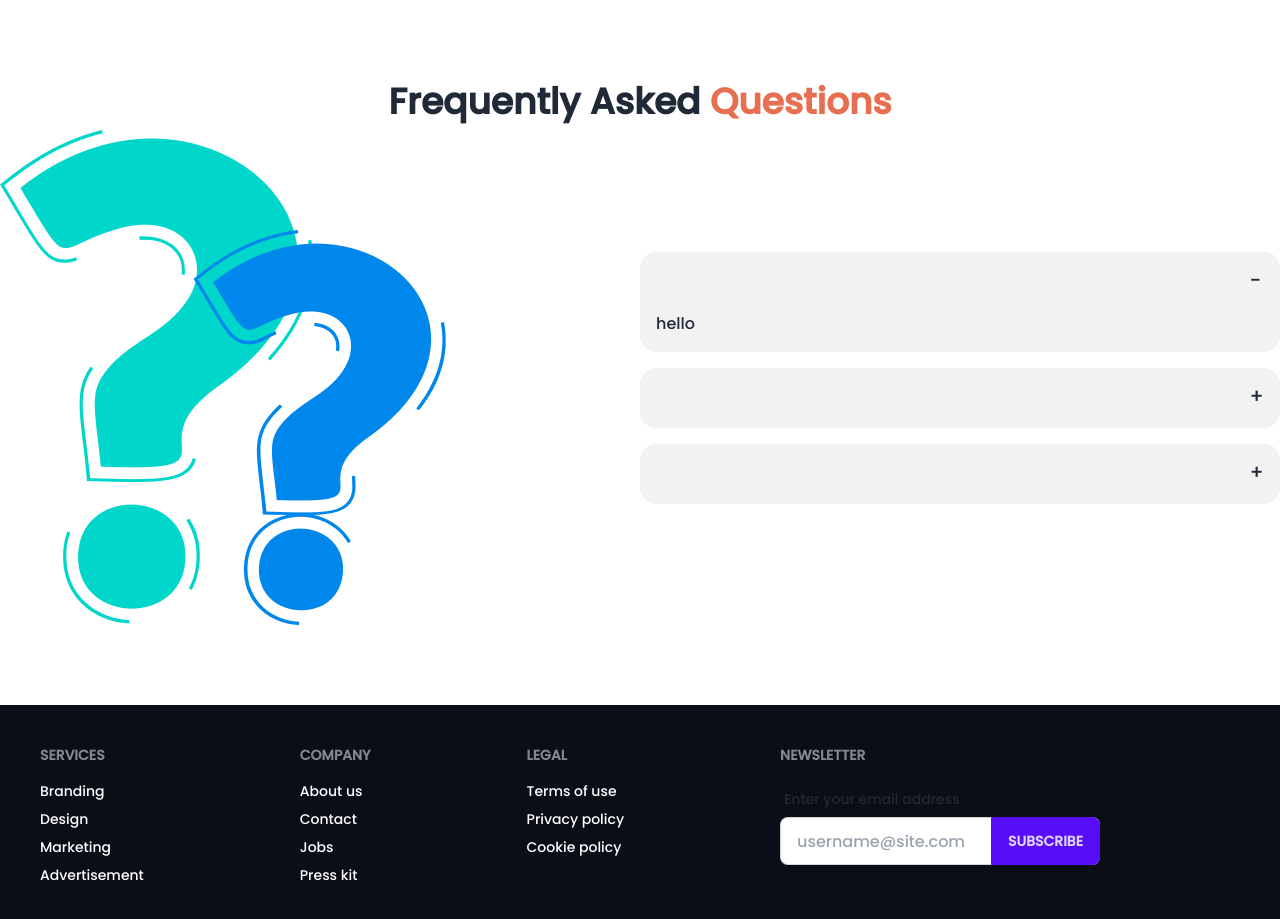
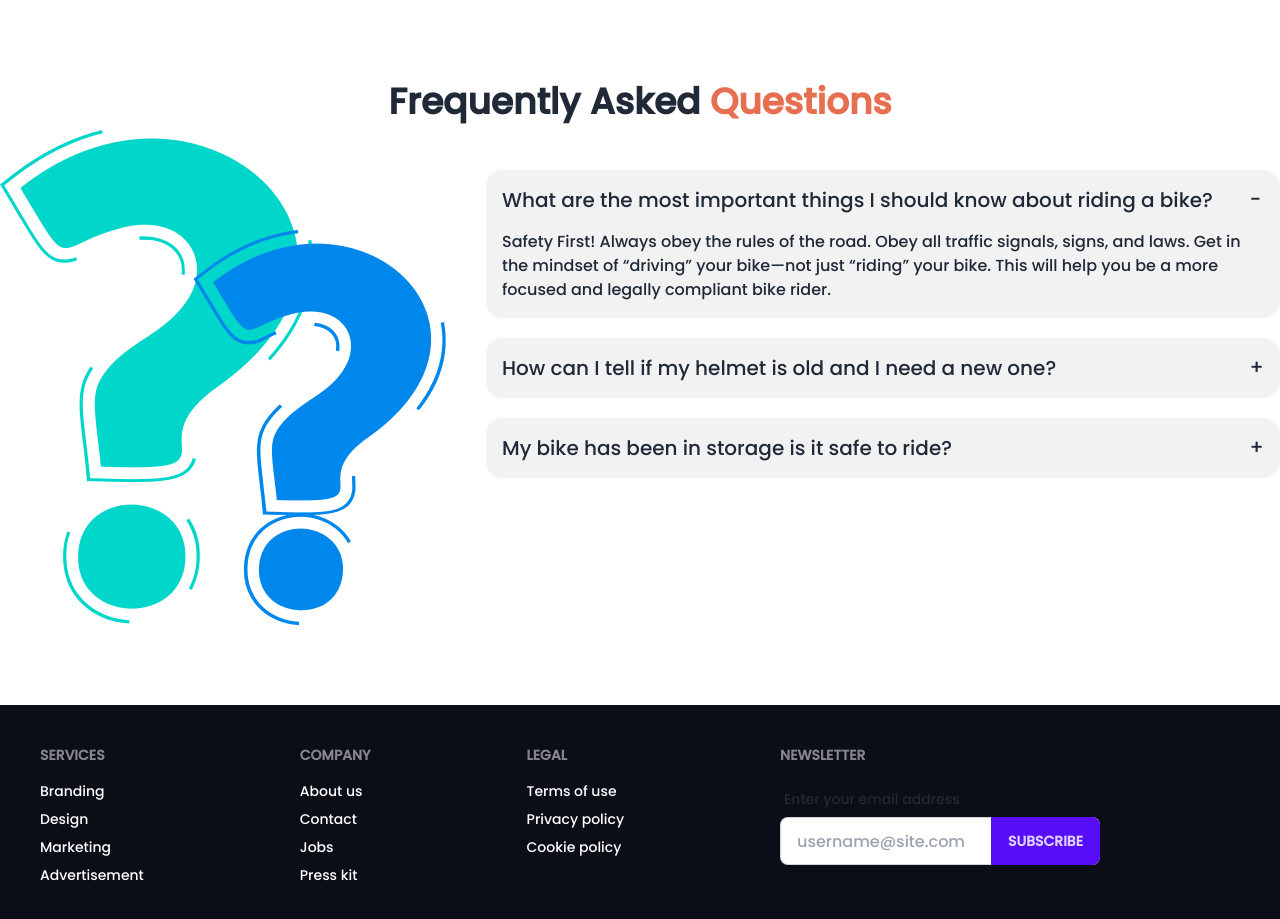
Before and after one commit to mahedy766584/Biker-Zone, a plain HTML site: page index.html in a window 1280 px wide. Shown: the part 2980-3899 px from the top of the page. Drawn offline with nearby package versions, Linux system fonts and the light colour scheme.

Commit message:
FAQ section added

```diff
--- a/index.html
+++ b/index.html
@@ -280,42 +280,42 @@
     <!-- According -->
       <section class="max-w-screen-xl mx-auto space-y-2 mb-20">
         <h1 class="text-center font-poppins text-4xl font-bold">Frequently Asked <span class="text-[#E76F51]">Questions</span></h1>
-        <div class="md:flex justify-around items-center mt-22">
-          <div class="flex-1">
+        <div class="md:flex flex-1 gap-x-10">
+          <div>
             <img src="./images/others/faq.png">
           </div>
-          <div class="flex-1 space-y-4">
+          <div class="pt-10 space-y-5 flex-1">
             <div class="collapse collapse-plus bg-base-200">
               <input type="radio" name="my-accordion-3" checked="checked" />
               <div class="collapse-title text-xl font-medium">
-                <Translate text="What are the most important things I should
-                know about riding a bike?" />
+                What are the most important things I should
+                know about riding a bike?
               </div>
               <div class="collapse-content">
-                <p>hello</p>
+                <p>Safety First! Always obey the rules of the road. Obey all traffic signals, signs, and laws. Get in the mindset of “driving” your bike—not just “riding” your bike. This will help you be a more focused and legally compliant bike rider. </p>
               </div>
             </div>
             <div class="collapse collapse-plus bg-base-200">
               <input type="radio" name="my-accordion-3" />
               <div class="collapse-title text-xl font-medium">
-                <Translate text="What are the most important things I should
-                know about riding a bike?" />
+                How can I tell if my helmet is old and I need a
+                new one?
               </div>
               <div class="collapse-content">
-                <p>hello</p>
+                <p>Safety First! Always obey the rules of the road. Obey all traffic signals, signs, and laws. Get in the mindset of “driving” your bike—not just “riding” your bike. This will help you be a more focused and legally compliant bike rider. </p>
               </div>
             </div>
             <div class="collapse collapse-plus bg-base-200">
               <input type="radio" name="my-accordion-3" />
               <div class="collapse-title text-xl font-medium">
-                <Translate text="Click to open this one and close others" />
+                My bike has been in storage is it safe to ride?
               </div>
               <div class="collapse-content">
-                <p>hello</p>
+                <p>Safety First! Always obey the rules of the road. Obey all traffic signals, signs, and laws. Get in the mindset of “driving” your bike—not just “riding” your bike. This will help you be a more focused and legally compliant bike rider. </p>
               </div>
             </div>
           </div>
-        </div>
+      </div>
       </section>
 
     </main>
```
